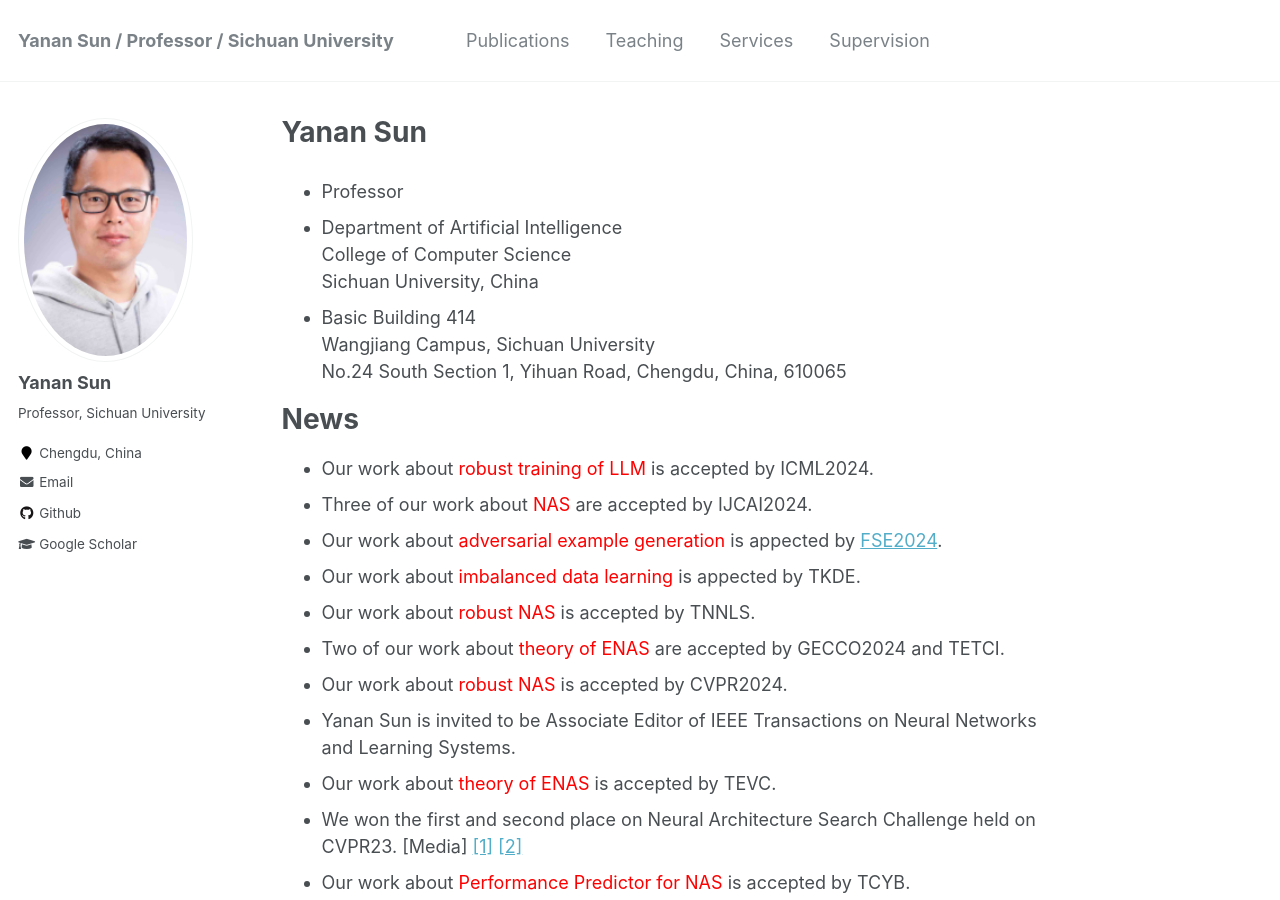
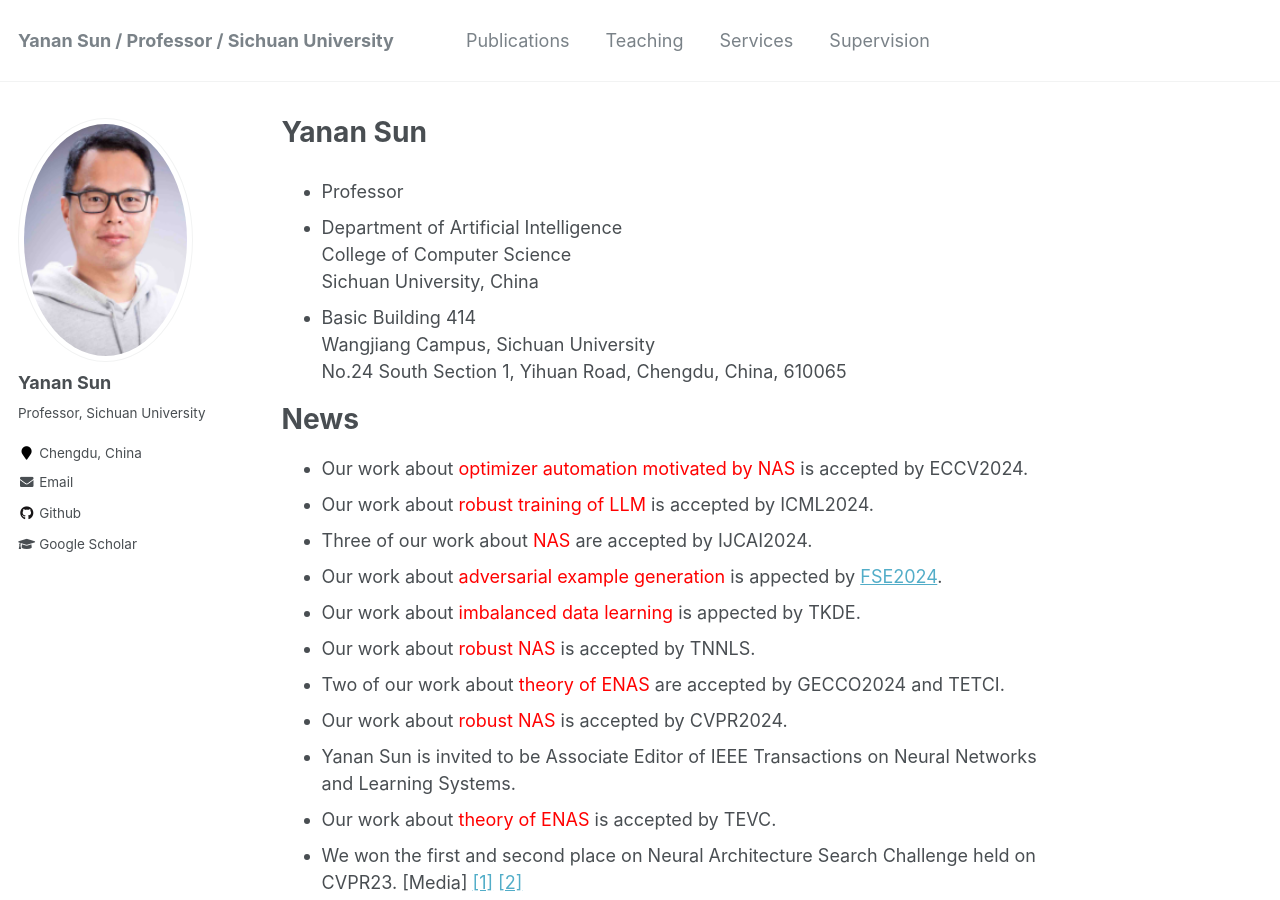
Before and after one commit to yn-sun/yn-sun.github.io, a Jekyll site: the page built from _pages/about.md, in a window 1280 px wide and 900 px high. Built offline with Jekyll 4.4.1, drawn with Linux system fonts in a browser that asks for light colours; comment, search, counter and statistics services are not loaded.

Commit message:
Update about.md

```diff
--- a/_pages/about.md
+++ b/_pages/about.md
@@ -18,6 +18,7 @@ No.24 South Section 1, Yihuan Road, Chengdu, China, 610065
 
 News
 ======
+* Our work about <span style="color: #FF0000">optimizer automation motivated by NAS</span> is accepted by ECCV2024.
 * Our work about <span style="color: #FF0000">robust training of LLM</span> is accepted by ICML2024.
 * Three of our work about <span style="color: #FF0000">NAS</span> are accepted by IJCAI2024.
 * Our work about <span style="color: #FF0000">adversarial example generation</span> is appected by [FSE2024](https://conf.researchr.org/home/fse-2024).
```
